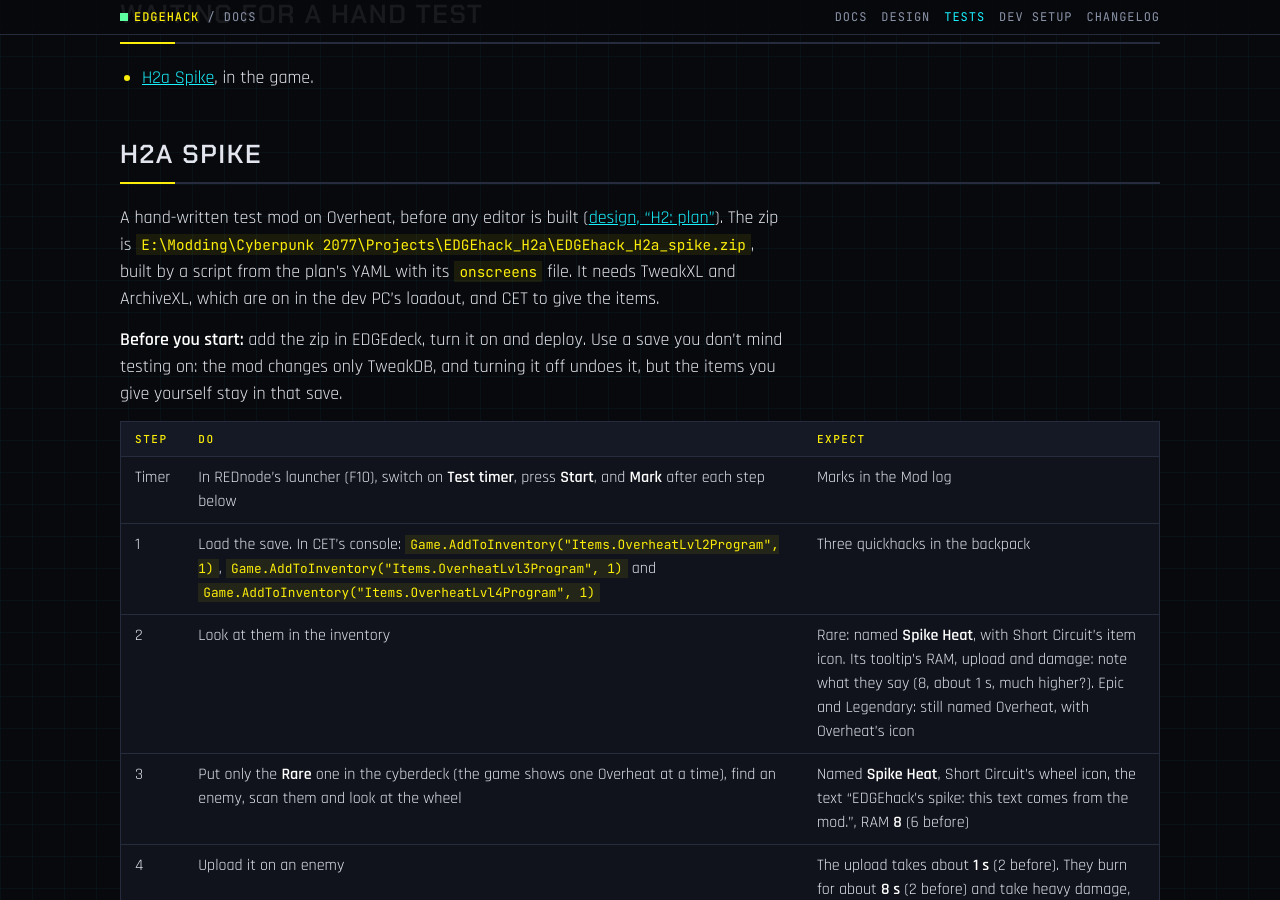
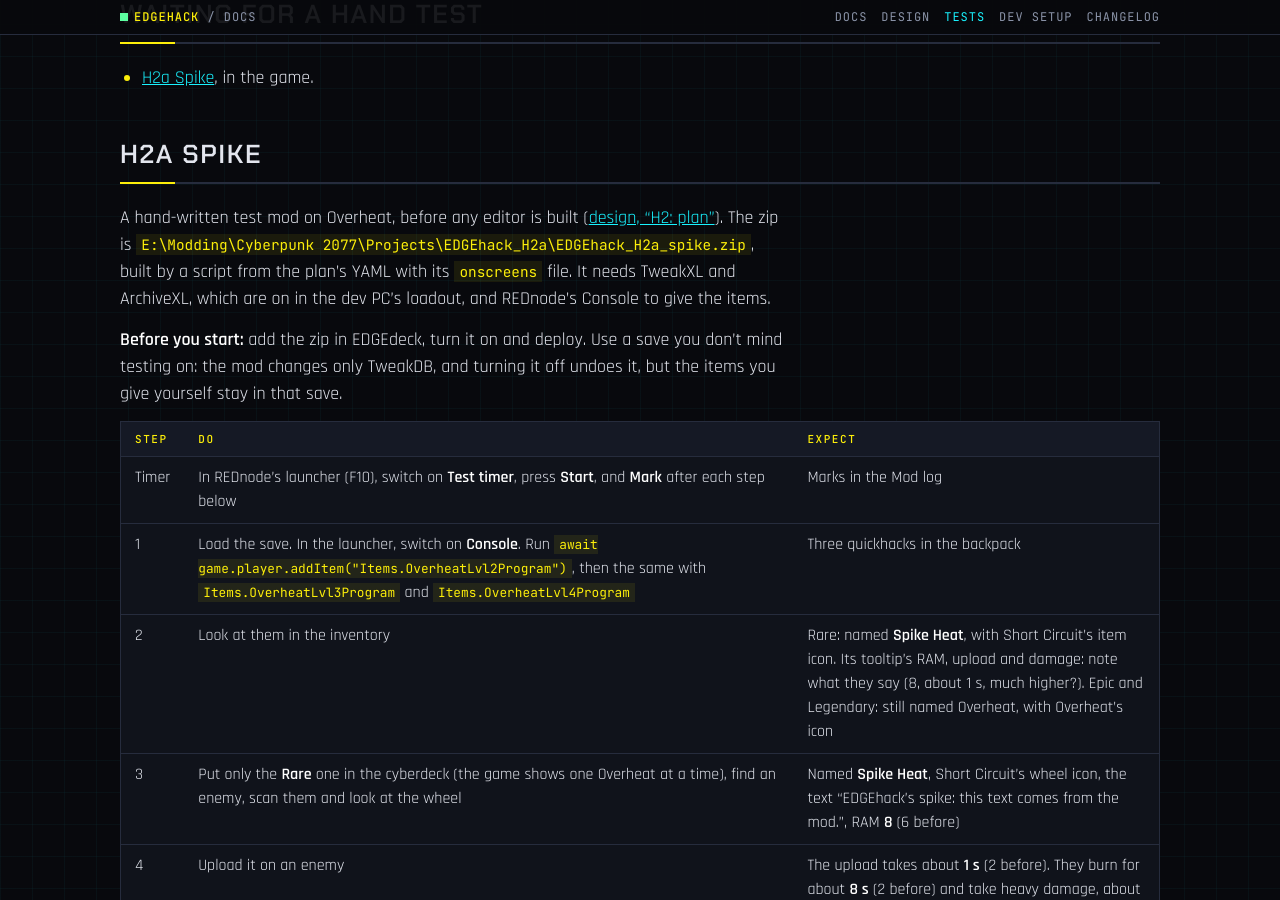
Before and after one commit to Edgemodders/EDGEhack, a Jekyll site: the page built from docs/testing.md, in a window 1280 px wide and 900 px high, scrolled down 840 px. Built offline with Jekyll 4.4.1, drawn with Linux system fonts in a browser that asks for light colours.

Commit message:
H2a's test gives its items with REDnode's Console
Co-Authored-By: Claude Opus 5.5 <noreply@anthropic.com>

```diff
--- a/docs/testing.md
+++ b/docs/testing.md
@@ -24,14 +24,14 @@ Last updated 2026-11-04.
 
 ## H2a Spike
 
-A hand-written test mod on Overheat, before any editor is built ([design, "H2: plan"](design.html#h2-plan)). The zip is `E:\Modding\Cyberpunk 2077\Projects\EDGEhack_H2a\EDGEhack_H2a_spike.zip`, built by a script from the plan's YAML with its `onscreens` file. It needs TweakXL and ArchiveXL, which are on in the dev PC's loadout, and CET to give the items.
+A hand-written test mod on Overheat, before any editor is built ([design, "H2: plan"](design.html#h2-plan)). The zip is `E:\Modding\Cyberpunk 2077\Projects\EDGEhack_H2a\EDGEhack_H2a_spike.zip`, built by a script from the plan's YAML with its `onscreens` file. It needs TweakXL and ArchiveXL, which are on in the dev PC's loadout, and REDnode's Console to give the items.
 
 **Before you start:** add the zip in EDGEdeck, turn it on and deploy. Use a save you don't mind testing on: the mod changes only TweakDB, and turning it off undoes it, but the items you give yourself stay in that save.
 
 | Step | Do | Expect |
 |---|---|---|
 | Timer | In REDnode's launcher (F10), switch on **Test timer**, press **Start**, and **Mark** after each step below | Marks in the Mod log |
-| 1 | Load the save. In CET's console: `Game.AddToInventory("Items.OverheatLvl2Program", 1)`, `Game.AddToInventory("Items.OverheatLvl3Program", 1)` and `Game.AddToInventory("Items.OverheatLvl4Program", 1)` | Three quickhacks in the backpack |
+| 1 | Load the save. In the launcher, switch on **Console**. Run `await game.player.addItem("Items.OverheatLvl2Program")`, then the same with `Items.OverheatLvl3Program` and `Items.OverheatLvl4Program` | Three quickhacks in the backpack |
 | 2 | Look at them in the inventory | Rare: named **Spike Heat**, with Short Circuit's item icon. Its tooltip's RAM, upload and damage: note what they say (8, about 1 s, much higher?). Epic and Legendary: still named Overheat, with Overheat's icon |
 | 3 | Put only the **Rare** one in the cyberdeck (the game shows one Overheat at a time), find an enemy, scan them and look at the wheel | Named **Spike Heat**, Short Circuit's wheel icon, the text "EDGEhack's spike: this text comes from the mod.", RAM **8** (6 before) |
 | 4 | Upload it on an enemy | The upload takes about **1 s** (2 before). They burn for about **8 s** (2 before) and take heavy damage, about 65 a tick four times a second |
```
